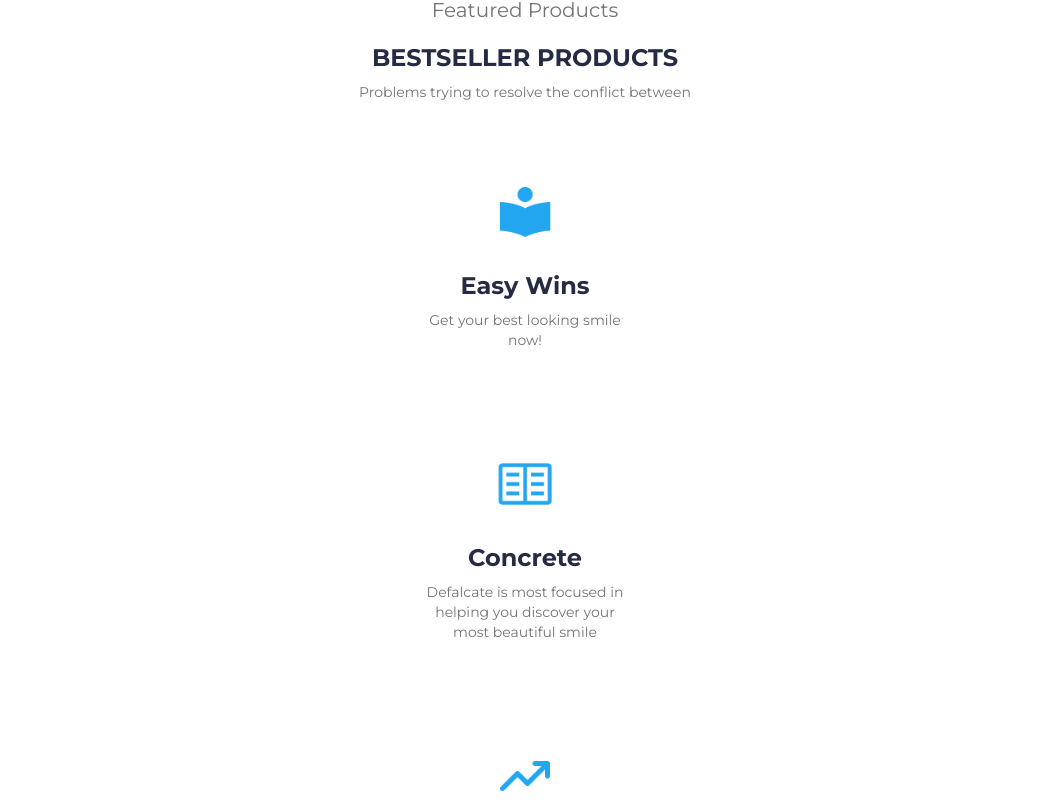
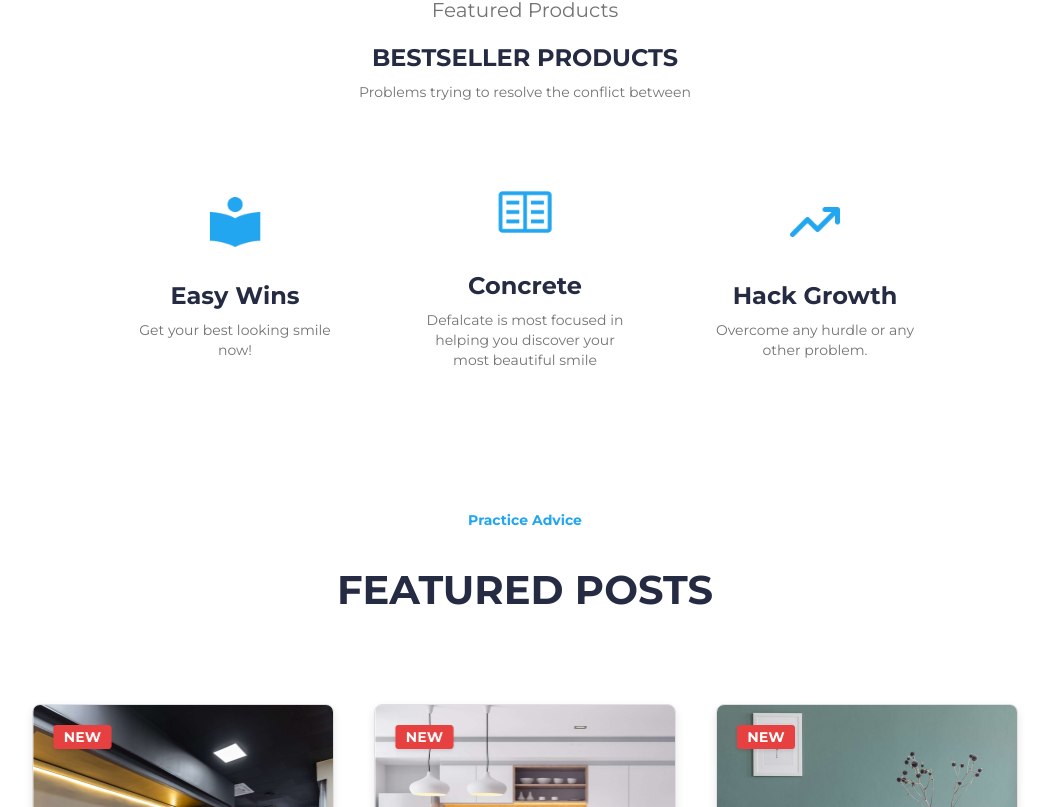
Before and after one commit to Bomagift/E-commerce, a React (Vite) app: page / in a window 1280 px wide. Shown: the part 973-1780 px from the top of the page, without its empty margins (115-1164 px from the left). Built offline with nearby package versions, Linux system fonts and the light colour scheme; no server answers; a web font is replaced by a local one.

Commit message:
Fixing my media query

```diff
--- a/src/E-commerce_landingpage_components/Feature.css
+++ b/src/E-commerce_landingpage_components/Feature.css
@@ -2,7 +2,7 @@ body {
     font-family: montserrat;
 }
 
-.features-container {
+.Features-container2{
     display: flex;
     justify-content: center;
     align-items: center;
@@ -42,8 +42,8 @@ p {
 
 }
 
-@media (max-width: 100vw) {
-    .features-container{
+@media screen and (max-width: 768px) {
+    .Features-container2{
         display: flex;
         flex-direction: column;
     }
--- a/src/E-commerce_landingpage_components/Feature.jsx
+++ b/src/E-commerce_landingpage_components/Feature.jsx
@@ -22,7 +22,7 @@ const feature = [
 
 const Feature = () => {
   return (
-    <div className="features-container">
+    <div className="Features-container2">
       {feature.map((feature, index) => (
         <div className="feature" key={index}>
           <img
--- a/src/Payment_components/CartDetails.css
+++ b/src/Payment_components/CartDetails.css
@@ -121,7 +121,7 @@
   color: #3a3c3e;
 }
 
-@media (max-width: 768px) {
+@media screen and (max-width: 768px) {
   .cart-details {
     width: 414px;
     height: 602px;
--- a/src/Payment_components/OrderSummary.css
+++ b/src/Payment_components/OrderSummary.css
@@ -101,7 +101,7 @@
   height: 12px;
 }
 
-@media (max-width: 768px) {
+@media screen and (max-width: 768px) {
   .order-summary {
     width: 414px;
     height: 602px;
--- a/src/Payment_components/PaymentProductlist.css
+++ b/src/Payment_components/PaymentProductlist.css
@@ -51,7 +51,7 @@
   font-weight: 600;
 }
 
-@media (max-width: 768px) {
+@media screen and (max-width: 768px) {
   .App {
     display: none;
   }
--- a/src/ProductDisplay/ProductDisplay.css
+++ b/src/ProductDisplay/ProductDisplay.css
@@ -16,7 +16,7 @@ body{
   background-color: #fafafa;
 }
 
-@media (max-width: 768px) {
+@media screen and (max-width: 768px) {
   .product-display {
     display: flex;
     flex-direction: column;
--- a/src/ProductDisplay_Components/Layout.css
+++ b/src/ProductDisplay_Components/Layout.css
@@ -40,7 +40,7 @@
     border-radius: 8px;
   }
 
-  @media (max-width: 768px) {
+  @media screen and (max-width: 768px) {
     .layout-container{
       display: none;
 
--- a/src/ProductDisplay_Components/Logo.css
+++ b/src/ProductDisplay_Components/Logo.css
@@ -12,7 +12,7 @@
   height: 10%;
 }
 
-@media (max-width: 768px) {
+@media screen and (max-width: 768px) {
   .logo-1 {
     display: flex;
     flex-direction: column;
--- a/src/ProductDisplay_Components/ProductDetails.css
+++ b/src/ProductDisplay_Components/ProductDetails.css
@@ -123,7 +123,7 @@
   justify-content: center;
 }
 
-@media (max-width: 768px) {
+@media screen and (max-width: 768px) {
   .product-details{
     width: 348px;
 height: 471px;
--- a/src/ProductDisplay_Components/Tabs.css
+++ b/src/ProductDisplay_Components/Tabs.css
@@ -43,7 +43,7 @@
   }
 
 
-  @media (max-width: 768px) {
+  @media screen and (max-width: 768px) {
     .tabs{
       display: none;
 
```
Also changed, not shown: src/E-commerce_landingpage_components/Gallery.css (line endings or trailing spaces).
